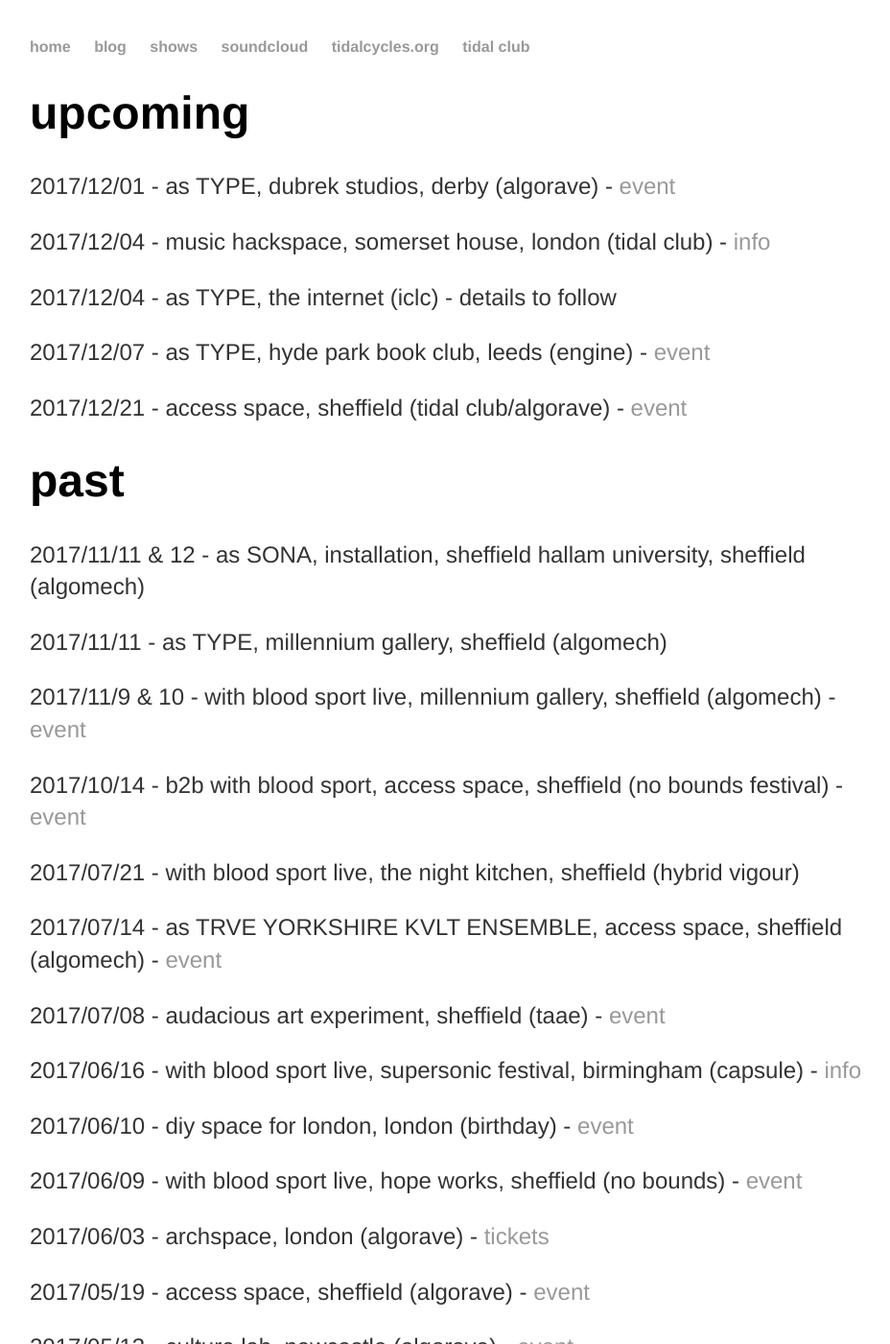
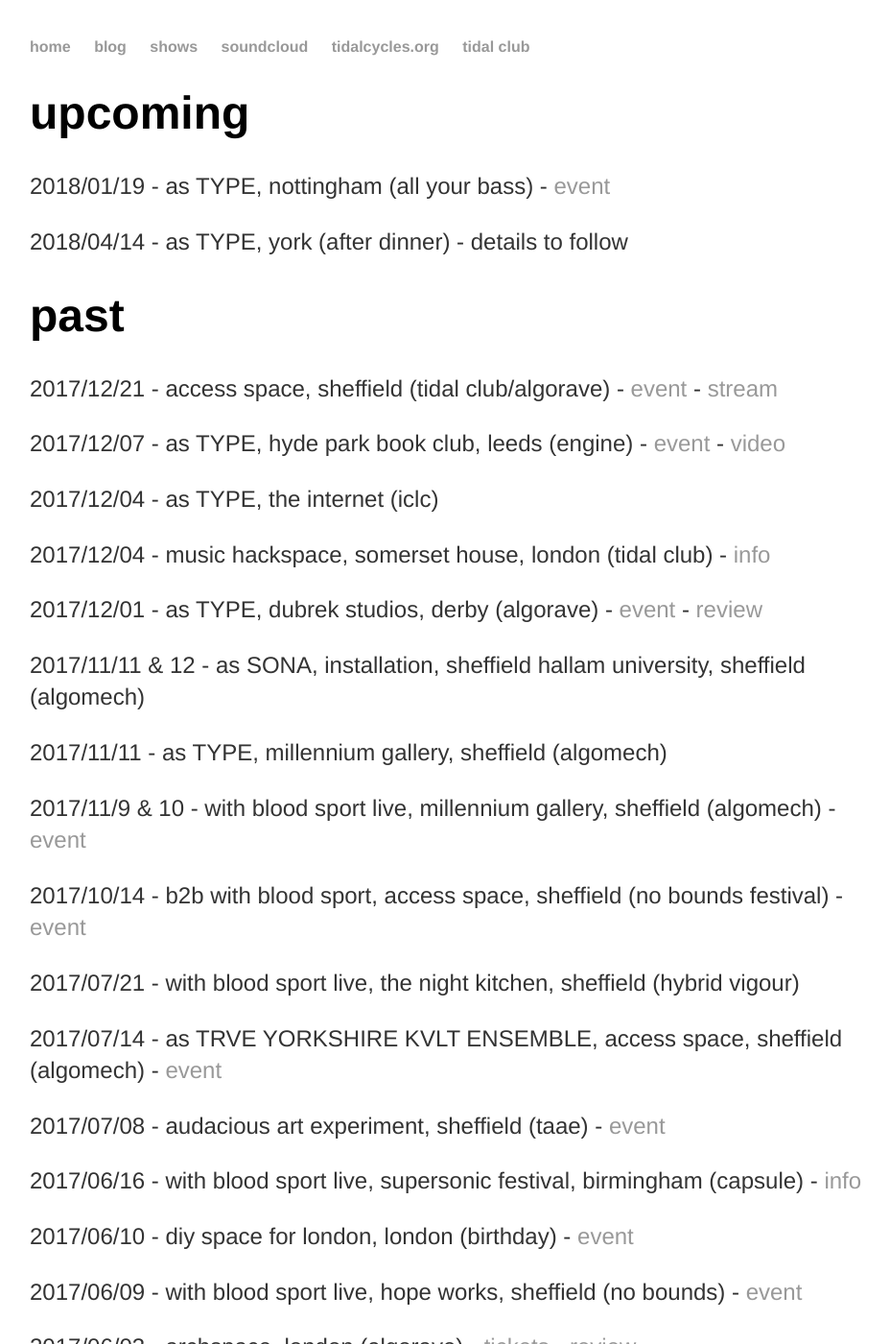
Before and after one commit to heavy-lifting/heavy-lifting.github.io, a Jekyll site: the page built from shows.html, in a window 1280 px wide and 1400 px high. Shown: the whole window at 96% size, without its empty margins (161-1089 px from the left). Built offline with Jekyll 4.4.1, drawn with Linux system fonts in a browser that asks for light colours.

Commit message:
Update shows.html

```diff
--- a/shows.html
+++ b/shows.html
@@ -5,15 +5,18 @@ title: shows
 
 <div class="upcoming"> <!-- DON'T FORGET TO UPDATE THE 'SHOWS' PAGE TOO-->
 	<h1>upcoming</h1>
-	<p>2017/12/01 - as TYPE, dubrek studios, derby (algorave) - <a href ="https://www.facebook.com/events/1456281281092729/" target="_blank">event</a></p>
-	<p>2017/12/04 - music hackspace, somerset house, london (tidal club) - <a href ="https://www.somersethouse.org.uk/whats-on/music-hackspace-tidalcycles-meetup-lucy-cheesman" target="_blank">info</a></p>
-	<p>2017/12/04 - as TYPE, the internet (iclc) - details to follow</p>
-	<p>2017/12/07 - as TYPE, hyde park book club, leeds (engine) - <a href ="https://www.facebook.com/events/150211419047392/" target="_blank">event</a></p>
-	<p>2017/12/21 - access space, sheffield (tidal club/algorave) - <a href ="https://www.facebook.com/events/299195567150950/" target="_blank">event</a></p>
+	<p>2018/01/19 - as TYPE, nottingham (all your bass) - <a href ="https://www.thenva.com/allyourbass/" target="_blank">event</a></p>
+	<p>2018/04/14 - as TYPE, york (after dinner) - details to follow</p>
+
 </div><!-- /.blurb -->
 
 <div class="past"> <!-- DON'T FORGET TO UPDATE THE 'SHOWS' PAGE TOO-->
 	<h1>past</h1>
+	<p>2017/12/21 - access space, sheffield (tidal club/algorave) - <a href ="https://www.facebook.com/events/299195567150950/" target="_blank">event</a> - <a href ="https://www.youtube.com/watch?v=KFsbXSacFyM&t=6320s" target="_blank">stream</a></p>
+	<p>2017/12/07 - as TYPE, hyde park book club, leeds (engine) - <a href ="https://www.facebook.com/events/150211419047392/" target="_blank">event</a> - <a href ="https://www.youtube.com/watch?v=dKGxmotTgWI" target="_blank">video</a></p>
+	<p>2017/12/04 - as TYPE, the internet (iclc)</p>
+	<p>2017/12/04 - music hackspace, somerset house, london (tidal club) - <a href ="https://www.somersethouse.org.uk/whats-on/music-hackspace-tidalcycles-meetup-lucy-cheesman" target="_blank">info</a></p>
+	<p>2017/12/01 - as TYPE, dubrek studios, derby (algorave) - <a href ="https://www.facebook.com/events/1456281281092729/" target="_blank">event</a> - <a href ="http://storge.co.uk/2017/12/08/gerry-carnelly-algorave-dubrek/" target="_blank">review</a></p>
 	<p>2017/11/11 & 12 - as SONA, installation, sheffield hallam university, sheffield (algomech)</p>
 	<p>2017/11/11 - as TYPE, millennium gallery, sheffield (algomech)</p>
 	<p>2017/11/9 & 10 - with blood sport live, millennium gallery, sheffield (algomech) - <a href ="https://m.facebook.com/events/424124574649547/?ref=ts&fref=ts&__nodl" target="_blank">event</a></p>
@@ -24,7 +27,7 @@ title: shows
 	<p>2017/06/16 - with blood sport live, supersonic festival, birmingham (capsule) - <a href="https://supersonicfestival.com/" target="_blank">info</a></p>
 	<p>2017/06/10 - diy space for london, london (birthday) - <a href="https://www.facebook.com/events/937314146408537/" target="_blank">event</a></p>
 	<p>2017/06/09 - with blood sport live, hope works, sheffield (no bounds) - <a href="https://www.facebook.com/events/253646691758843/" target="_blank">event</a></p>
-	<p>2017/06/03 - archspace, london (algorave) - <a href="https://www.ticketweb.uk/event/algorave-london-archspace-tickets/7375205" target="_blank">tickets</a></p>
+	<p>2017/06/03 - archspace, london (algorave) - <a href="https://www.ticketweb.uk/event/algorave-london-archspace-tickets/7375205" target="_blank">tickets</a> - <a href ="https://www.attnmagazine.co.uk/performance/12025" target="_blank">review</a></p>
 	<p>2017/05/19 - access space, sheffield (algorave) - <a href="https://www.facebook.com/events/373895946337277/" target="_blank">event</a></p>
 	<p>2017/05/13 - culture lab, newcastle (algorave) - <a href="https://www.facebook.com/events/1862847233994477/" target="_blank">event</a></p>
 	<p>2017/04/28 - ODI, leeds (algorave) - <a href="https://www.facebook.com/events/1268113533244758/" target="_blank">event</a></p>
```
